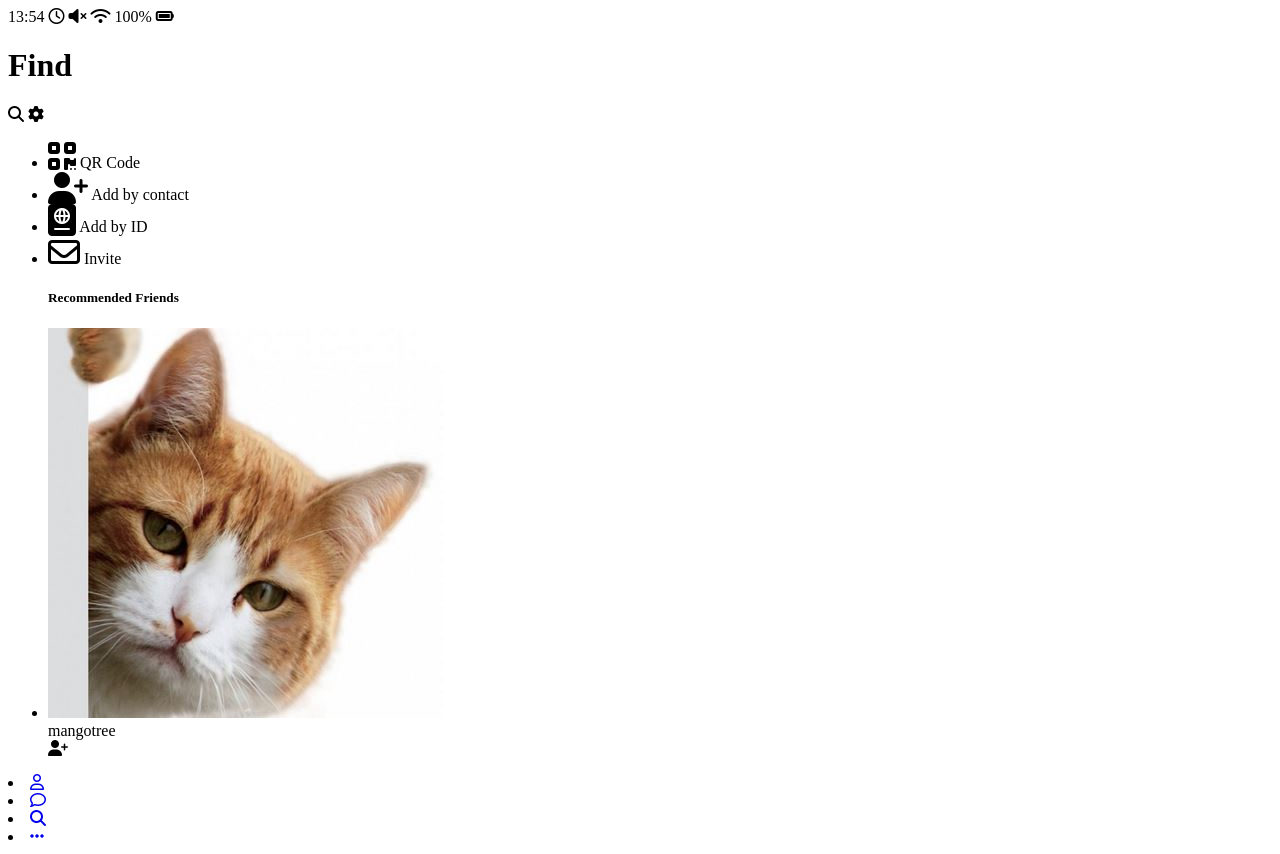
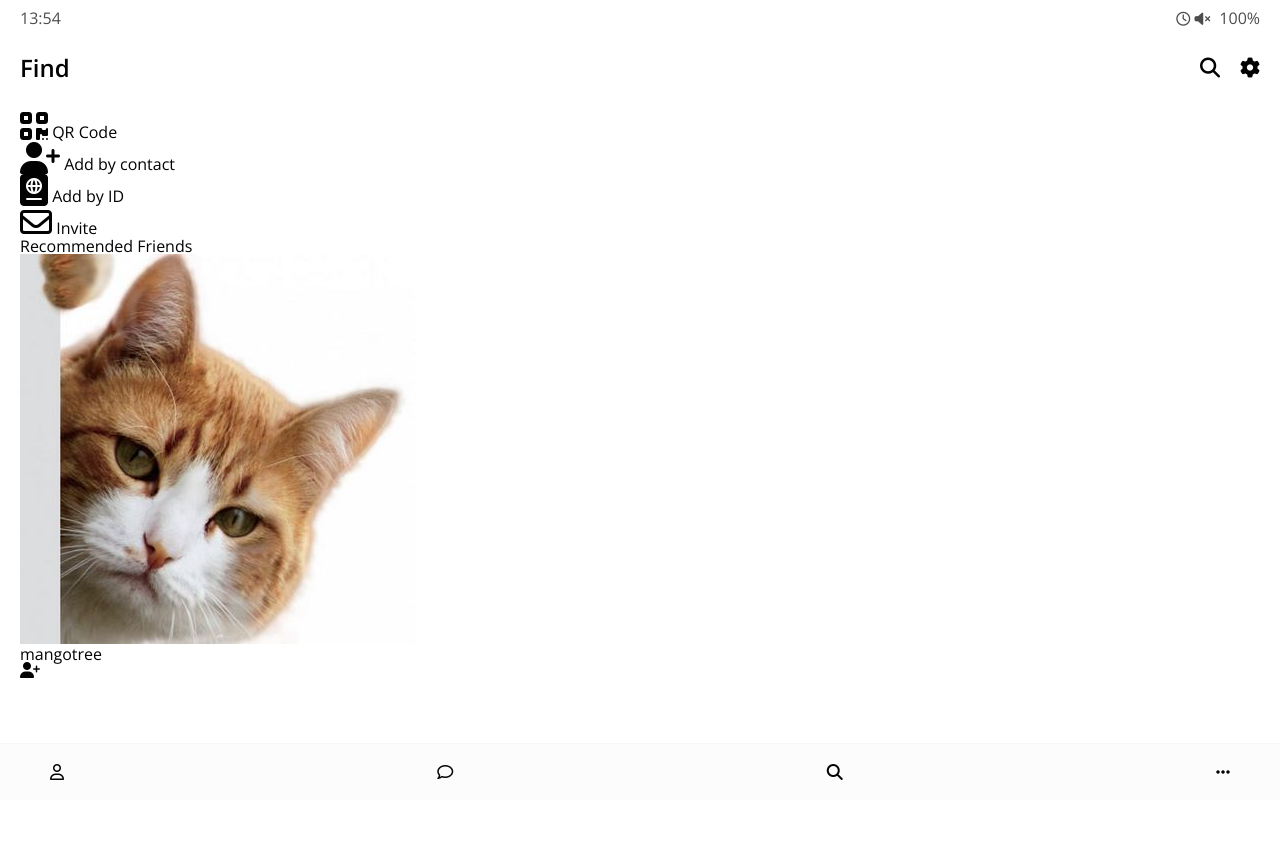
Before and after one commit to erin05/kakao-clone-v2, a plain HTML site: page find.html in a window 1280 px wide. After the commit the page ends 800 px from the top, so only its background shows below. Drawn offline with nearby package versions, Linux system fonts and the light colour scheme.

Commit message:
#2.4
why border box

```diff
--- /dev/null
+++ b/css/header.css
@@ -0,0 +1,26 @@
+.header {
+  display: flex;
+  justify-content: space-between;
+  margin-bottom: 30px;
+  align-items: center;
+}
+.header .header__title {
+  font-size: 24px;
+  font-weight: 600;
+}
+
+.header .header__icon {
+  font-size: 20px;
+  margin-left: 20px;
+  cursor: pointer;
+}
+
+.header .header__header-column {
+  display: flex;
+  align-items: center;
+}
+
+.header .header__back-btn {
+  font-size: 24px;
+  margin-right: 20px;
+}
--- /dev/null
+++ b/css/nav-bar.css
@@ -0,0 +1,15 @@
+.nav {
+  position: fixed;
+  width: 100%;
+  padding: 10px;
+  background-color: #fcfcfc;
+  left: 0px;
+  bottom: 0px;
+  padding: 20px 50px;
+  border-top: 1px solid #f7f7f7;
+}
+
+.nav .nav__list {
+  display: flex;
+  justify-content: space-between;
+}
--- /dev/null
+++ b/css/reset.css
@@ -0,0 +1,129 @@
+/* http://meyerweb.com/eric/tools/css/reset/
+   v2.0 | 20110126
+   License: none (public domain)
+*/
+
+html,
+body,
+div,
+span,
+applet,
+object,
+iframe,
+h1,
+h2,
+h3,
+h4,
+h5,
+h6,
+p,
+blockquote,
+pre,
+a,
+abbr,
+acronym,
+address,
+big,
+cite,
+code,
+del,
+dfn,
+em,
+img,
+ins,
+kbd,
+q,
+s,
+samp,
+small,
+strike,
+strong,
+sub,
+sup,
+tt,
+var,
+b,
+u,
+i,
+center,
+dl,
+dt,
+dd,
+ol,
+ul,
+li,
+fieldset,
+form,
+label,
+legend,
+table,
+caption,
+tbody,
+tfoot,
+thead,
+tr,
+th,
+td,
+article,
+aside,
+canvas,
+details,
+embed,
+figure,
+figcaption,
+footer,
+header,
+hgroup,
+menu,
+nav,
+output,
+ruby,
+section,
+summary,
+time,
+mark,
+audio,
+video {
+  margin: 0;
+  padding: 0;
+  border: 0;
+  font-size: 100%;
+  font: inherit;
+  vertical-align: baseline;
+}
+/* HTML5 display-role reset for older browsers */
+article,
+aside,
+details,
+figcaption,
+figure,
+footer,
+header,
+hgroup,
+menu,
+nav,
+section {
+  display: block;
+}
+body {
+  line-height: 1;
+}
+ol,
+ul {
+  list-style: none;
+}
+blockquote,
+q {
+  quotes: none;
+}
+blockquote:before,
+blockquote:after,
+q:before,
+q:after {
+  content: "";
+  content: none;
+}
+table {
+  border-collapse: collapse;
+  border-spacing: 0;
+}
--- /dev/null
+++ b/css/status-bar.css
@@ -0,0 +1,14 @@
+.status-bar {
+  display: flex;
+  justify-content: space-between;
+  margin-bottom: 30px;
+  opacity: 0.7;
+}
+
+.status-bar i {
+  font-size: 14px;
+}
+
+.status-bar .status-bar__battery-level {
+  margin-left: 5px;
+}
--- /dev/null
+++ b/css/styles.css
@@ -0,0 +1,21 @@
+@import "reset.css";
+@import "status-bar.css";
+@import "header.css";
+@import "nav-bar.css";
+@import url("https://fonts.googleapis.com/css2?family=Open+Sans:wght@400;600&display=swap");
+
+* {
+  box-sizing: border-box;
+}
+
+body {
+  background-color: white;
+  padding: 10px 20px;
+  color: #020202;
+  font-family: "Open Sans", -apple-system, BlinkMacSystemFont, "Segoe UI",
+    Roboto, Oxygen, Ubuntu, Cantarell, "Open Sans", "Helvetica Neue", sans-serif;
+}
+
+a {
+  color: inherit;
+}
--- a/find.html
+++ b/find.html
@@ -7,30 +7,31 @@
       src="https://kit.fontawesome.com/2efcbea3e1.js"
       crossorigin="anonymous"
     ></script>
+    <link rel="stylesheet" href="css/styles.css">
     <title>Find | kakao clone</title>
   </head>
   <body>
     <div class="status-bar">
+    <div class="status-bar__column">
+      <span class="status-bar__clock">13:54</span>
+    </div>
       <div class="status-bar__column">
-        <span class="status-bar__clock">13:54</span>
-        <i class="far fa-clock"></i>
-        <i class="fas fa-volume-mute"></i>
-        <i class="fas fa-wifi"></i>
-        <span class=status-bar__battery-level">100%</span>
-        <i class="fas fa-battery-full"></i>
-    </div>
-      <div class="status-bar__column"></div>
-    </div>
+      <i class="far fa-clock"></i>
+      <i class="fas fa-volume-mute"></i>
+      <span class="status-bar__battery-level">100%</span>
+      </div>
+  </div>
     <header class="header">
         <div class="header__header-column">
             <h1 class="header__title">Find</h1>
         </div>
-        <div class="header__header-column"></div>
+        <div class="header__header-column">
     <span class="header__icon">
     <i class="fas fa-search"></i>
 </span>
     <span class="header__icon">
     <i class="fas fa-cog"></i>
+  </div>
 </span>
     </header>
     <main class="find">
@@ -90,7 +91,7 @@
       </ul>
     </main>
     <nav class="nav">
-        <ul class="nav__list"></ul>
+        <ul class="nav__list">
         <li class="nav__list-item"><a href="friends.html" class="nav__list-link">
         <i class="far fa-user"></i>
         </a></li>
@@ -103,6 +104,7 @@
         <li class="nav__list-item"><a href="more.html" class="nav__list-link">
         <i class="fas fa-ellipsis-h"></i>
        </a></li>
+      </ul>
     </nav>
 
   </body>
```
Also changed, not shown: chat.html (+12 -6 lines), friends.html (+27 -16 lines), index.html (+8 -4 lines), more.html (+27 -17 lines), settings.html (+5 -3 lines).
